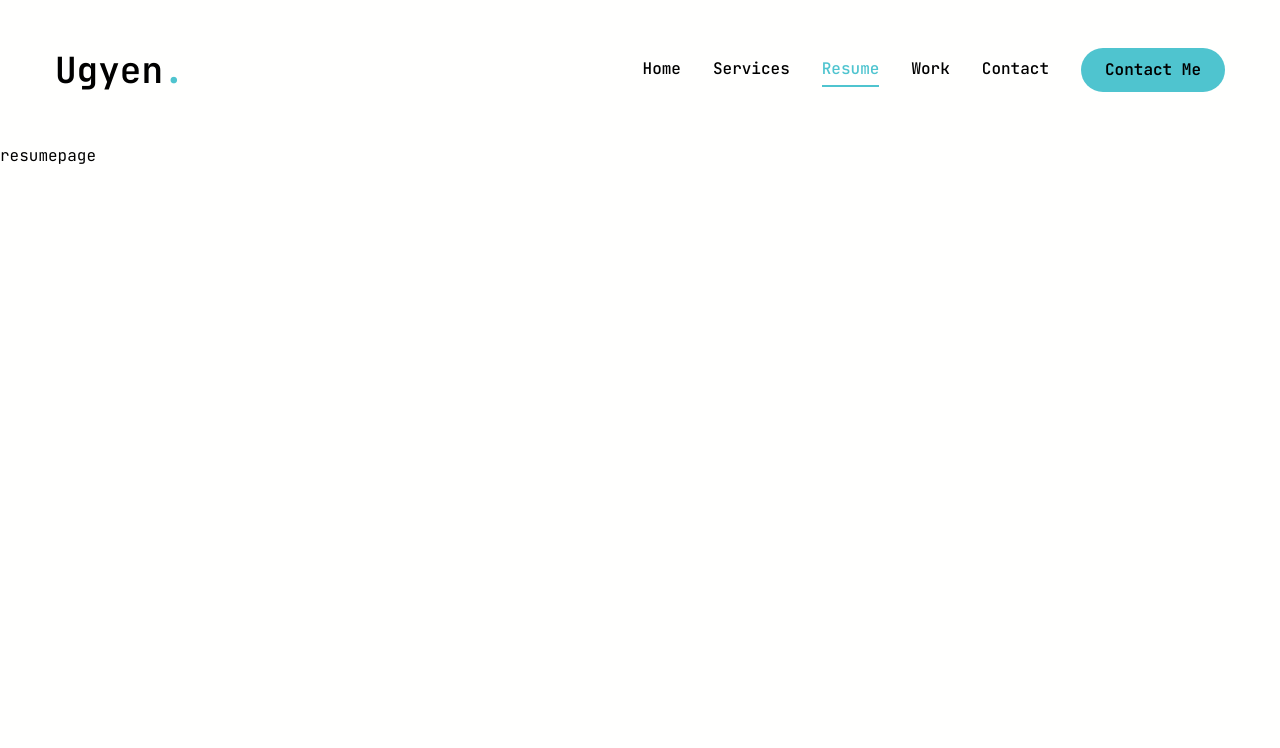
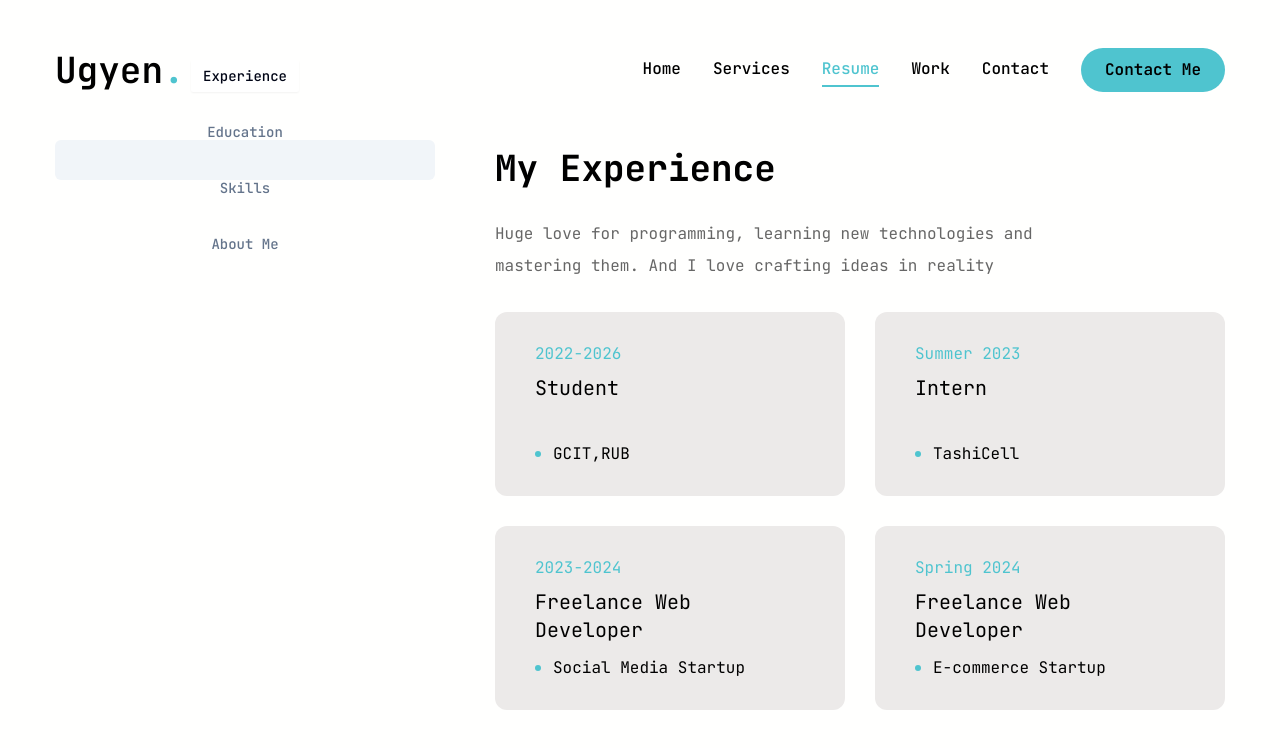
Before and after one commit to ugyentring/portfol, a Next.js app: page /resume in a window 1280 px wide. Shown: the top 748 px of the page. Built offline with nearby package versions, Linux system fonts and the light colour scheme.

Commit message:
changes in resume page

```diff
--- a/app/resume/page.jsx
+++ b/app/resume/page.jsx
@@ -61,10 +61,10 @@ const experience = {
   icon: "/assets/resume/badge.svg",
   title: "My Experience",
   description:
-    "Huge love for programming and learn new technologies and mastering them. And I love crafting ideas in reality",
+    "Huge love for programming, learning new technologies and mastering them. And I love crafting ideas in reality",
   items: [
     {
-      company: "Royal University of Bhutan",
+      company: "GCIT,RUB",
       position: "Student",
       duration: "2022-2026",
     },
@@ -110,7 +110,7 @@ const education = {
     },
     {
       institution: "Kezari Primary School",
-      degree: "Basic Education",
+      degree: "Primary Education",
       duration: "2009-2015",
     },
   ],
@@ -165,10 +165,132 @@ const skills = {
 };
 
 import { Tabs, TabsContent, TabsList, TabsTrigger } from "@/components/ui/tabs";
-
+import {
+  Tooltip,
+  TooltipContent,
+  TooltipProvider,
+  TooltipTrigger,
+} from "@/components/ui/tooltip";
+import { ScrollArea } from "@/components/ui/scroll-area";
+import { motion } from "framer-motion";
 
 const Resume = () => {
-  return <div>resumepage</div>;
+  return (
+    <motion.div
+      initial={{ opacity: 0 }}
+      animate={{
+        opacity: 1,
+        transition: { delay: 2.4, duration: 0.4, ease: "easeIn" },
+      }}
+      className="min-h-[80vh] flex items-center justify-center py-12 xl:py-0"
+    >
+      <div className="container mx-auto">
+        <Tabs
+          defaultValue="experience"
+          className="flex flex-col xl:flex-row gap-[60px]"
+        >
+          <TabsList className="flex flex-col w-full max-w-[380px] mx-auto xl:mx-0 gap-6">
+            <TabsTrigger value="experience">Experience</TabsTrigger>
+            <TabsTrigger value="education">Education</TabsTrigger>
+            <TabsTrigger value="skills">Skills</TabsTrigger>
+            <TabsTrigger value="about">About Me</TabsTrigger>
+          </TabsList>
+
+          {/* content */}
+          <div className="min-h-[70vh] w-full">
+            {/*experience*/}
+            <TabsContent value="experience" className="w-full">
+              <div className="flex flex-col gap-[30px] text-center xl:text-left">
+                <h3 className="text-4xl font-bold">{experience.title}</h3>
+                <p className="max-w-[600px] text-black/60 mx-auto xl:mx-0">
+                  {experience.description}
+                </p>
+
+                <ScrollArea className="h-[480px]">
+                  <ul className="grid grid-cols-1 lg:grid-cols-2 gap-[30px]">
+                    {experience.items.map((item, index) => {
+                      return (
+                        <li
+                          key={index}
+                          className="bg-[#eceae9] h-[184px] py-6 px-10 rounded-xl flex flex-col justify-center items-center lg:items-start gap-1"
+                        >
+                          <span className="text-accent">{item.duration}</span>
+                          <h3 className="text-xl max-w-[260px] min-h-[60px] text-center lg:text-left">
+                            {item.position}
+                          </h3>
+
+                          <div className="flex items-center gap-3">
+                            {/* dot */}
+                            <span className="w-[6px] h-[6px] rounded-full bg-accent"></span>
+                            <p>{item.company}</p>
+                          </div>
+                        </li>
+                      );
+                    })}
+                  </ul>
+                </ScrollArea>
+              </div>
+            </TabsContent>
+
+            {/*education*/}
+            <TabsContent value="education" className="w-full">
+              <div className="flex flex-col gap-[30px] text-center xl:text-left">
+                <h3 className="text-4xl font-bold">{education.title}</h3>
+                <p className="max-w-[600px] text-black/60 mx-auto xl:mx-0">
+                  {education.description}
+                </p>
+
+                <ScrollArea className="h-[480px]">
+                  <ul className="grid grid-cols-1 lg:grid-cols-2 gap-[30px]">
+                    {education.items.map((item, index) => {
+                      return (
+                        <li
+                          key={index}
+                          className="bg-[#eceae9] h-[184px] py-6 px-10 rounded-xl flex flex-col justify-center items-center lg:items-start gap-1"
+                        >
+                          <span className="text-accent">{item.duration}</span>
+                          <h3 className="text-xl max-w-[260px] min-h-[60px] text-center lg:text-left">
+                            {item.degree}
+                          </h3>
+
+                          <div className="flex items-center gap-3">
+                            {/* dot */}
+                            <span className="w-[6px] h-[6px] rounded-full bg-accent"></span>
+                            <p>{item.institution}</p>
+                          </div>
+                        </li>
+                      );
+                    })}
+                  </ul>
+                </ScrollArea>
+              </div>
+            </TabsContent>
+
+            {/*skills*/}
+            <TabsContent value="skills" className="w-full h-full">
+              <div className="flex flex-col gap-[30px]">
+                <div>
+                  <h3>{skills.title}</h3>
+                  <p>{skills.description}</p>
+                </div>
+
+                <ul>
+                  {skills.skillList.map((skill, index) => {
+                    return <li key={index}>{skill.name}</li>;
+                  })}
+                </ul>
+              </div>
+            </TabsContent>
+
+            {/*about me*/}
+            <TabsContent value="about" className="w-full">
+              about
+            </TabsContent>
+          </div>
+        </Tabs>
+      </div>
+    </motion.div>
+  );
 };
 
 export default Resume;
```
